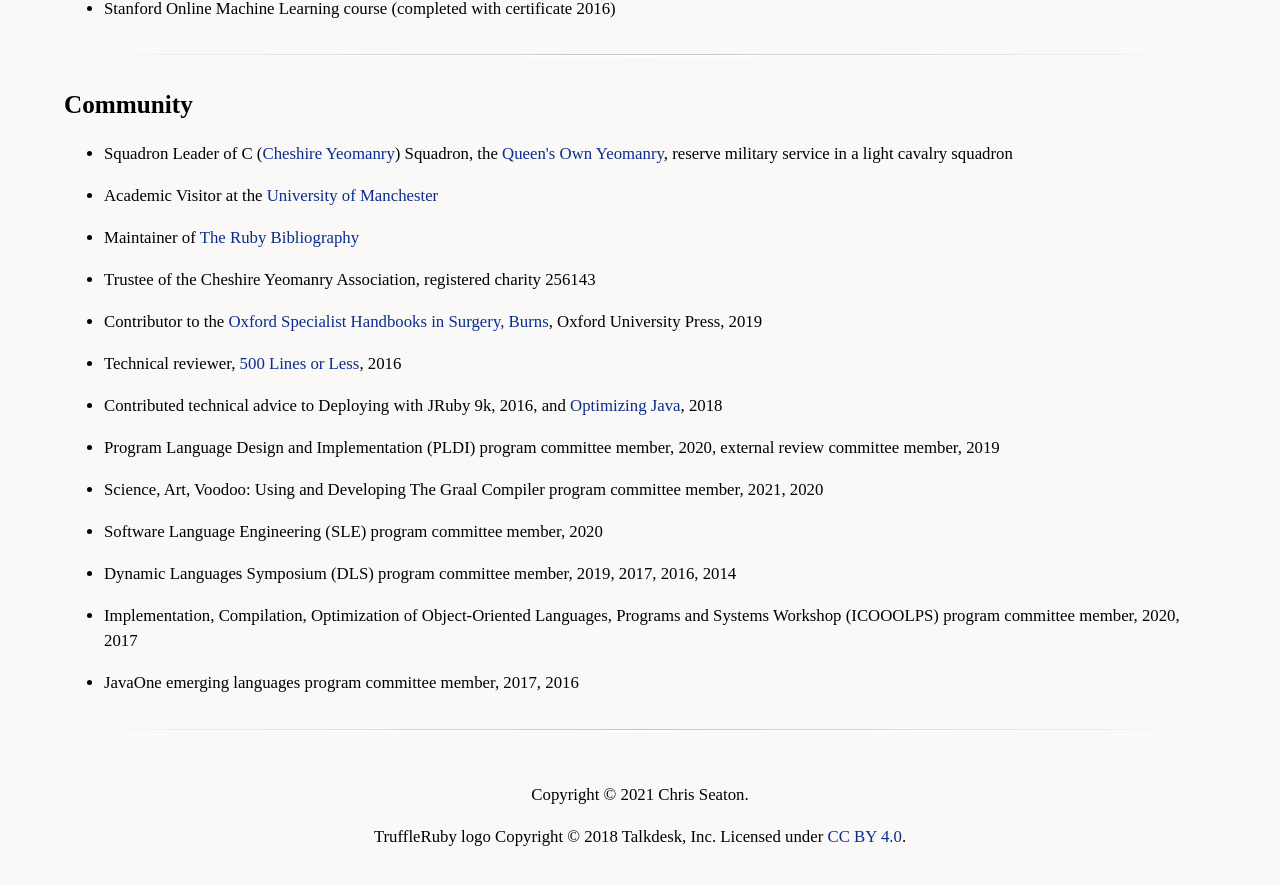
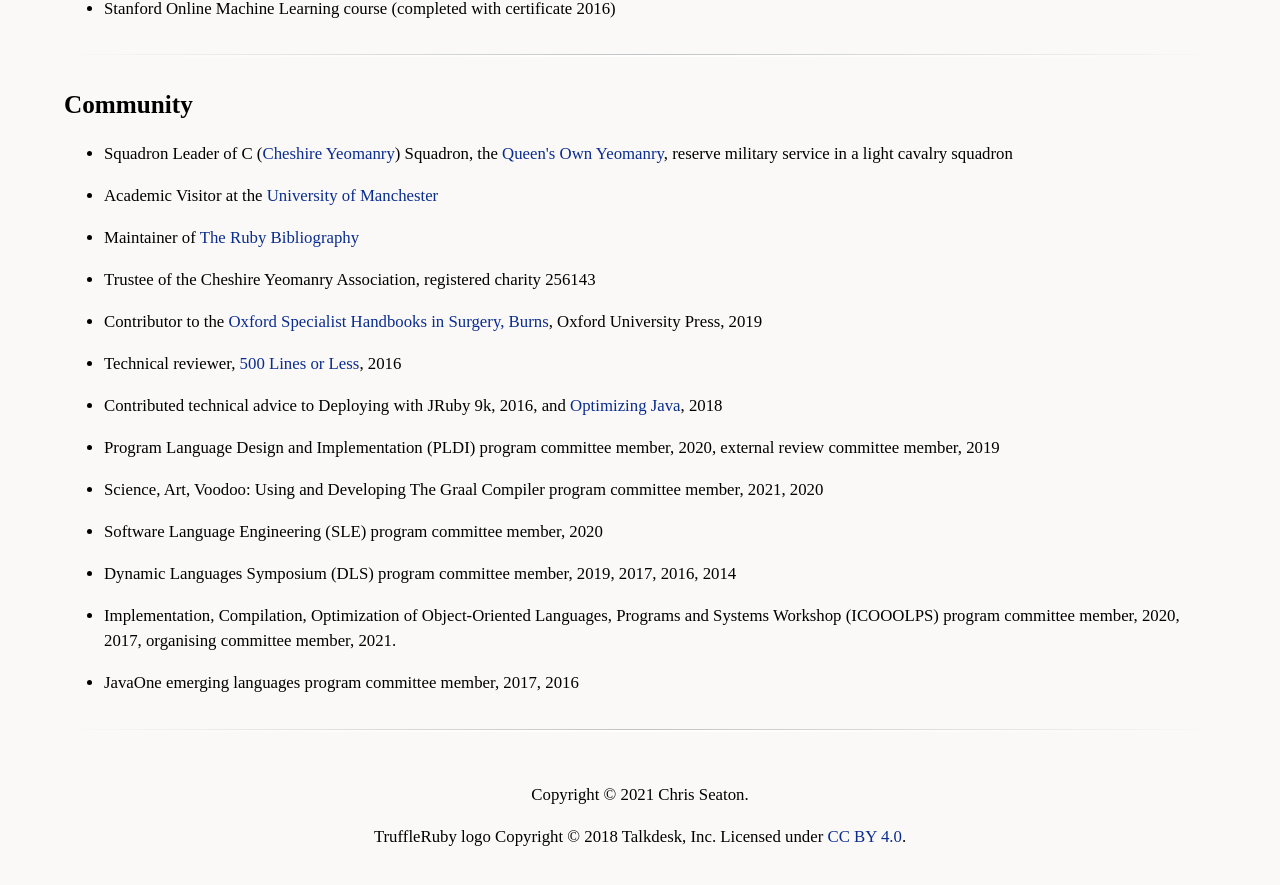
Before and after one commit to chrisseaton/chrisseaton.github.io, a Jekyll site: the page built from index.md, in a window 1280 px wide and 900 px high, scrolled down 7212 px. Shown: the top 885 px of the window. Built offline with Jekyll 4.4.1, drawn with Linux system fonts in a browser that asks for light colours; nearby versions of some CDN libraries; some web fonts are replaced.

Commit message:
ICOOOLPS 2021

```diff
--- a/index.md
+++ b/index.md
@@ -626,7 +626,7 @@
         Dynamic Languages Symposium (DLS) program committee member, 2019, 2017, 2016, 2014
     </li>
     <li>
-        Implementation, Compilation, Optimization of Object-Oriented Languages, Programs and Systems Workshop (ICOOOLPS) program committee member, 2020, 2017
+        Implementation, Compilation, Optimization of Object-Oriented Languages, Programs and Systems Workshop (ICOOOLPS) program committee member, 2020, 2017, organising committee member, 2021.
     </li>
     <li>
        JavaOne emerging languages program committee member, 2017, 2016
```
